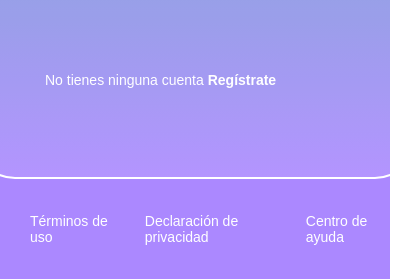
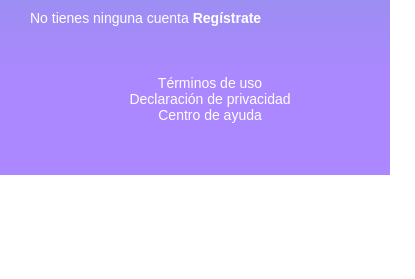
Before and after one commit to Sanbravo18/cursofrontenddeveloper, a plain HTML site: page iniciar-sesion.html in a window 390 px wide. Shown: the part 725-1004 px from the top of the page, 415 px wide, since content can reach past the window. After the commit the page ends 900 px from the top, so only its background shows below. Drawn offline with Linux system fonts and the light colour scheme; a web font is replaced by a local one.

Commit message:
Clase 33: versión movil estilizada

```diff
--- a/styles.css
+++ b/styles.css
@@ -124,3 +124,15 @@
 footer a:hover{
     text-decoration: underline;
 }
+@media only screen and (max-width:600px) {
+    .login__container{
+        background-color: transparent;
+        border: none;
+        padding: 0px;
+        width: 100%;
+    }
+    .footer {
+        align-items: center;
+        flex-direction: column;
+    }
+}
```
